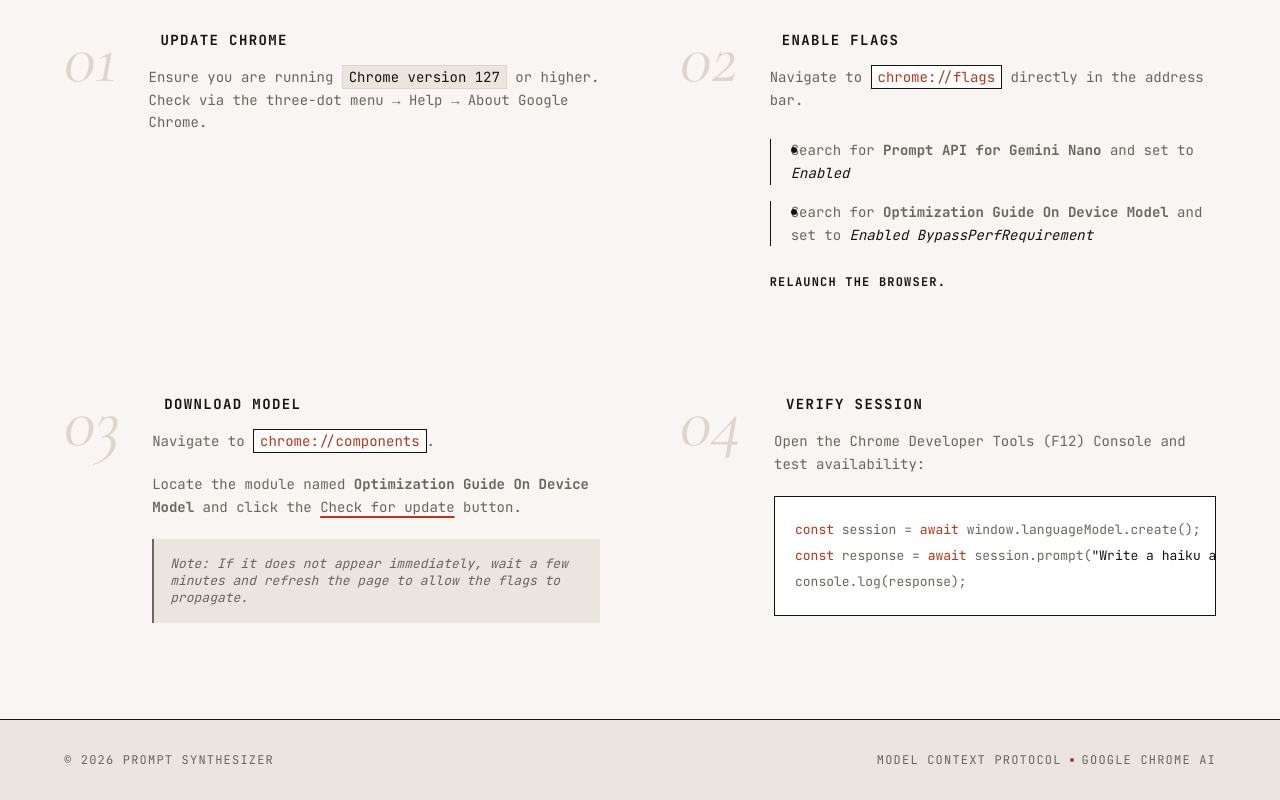
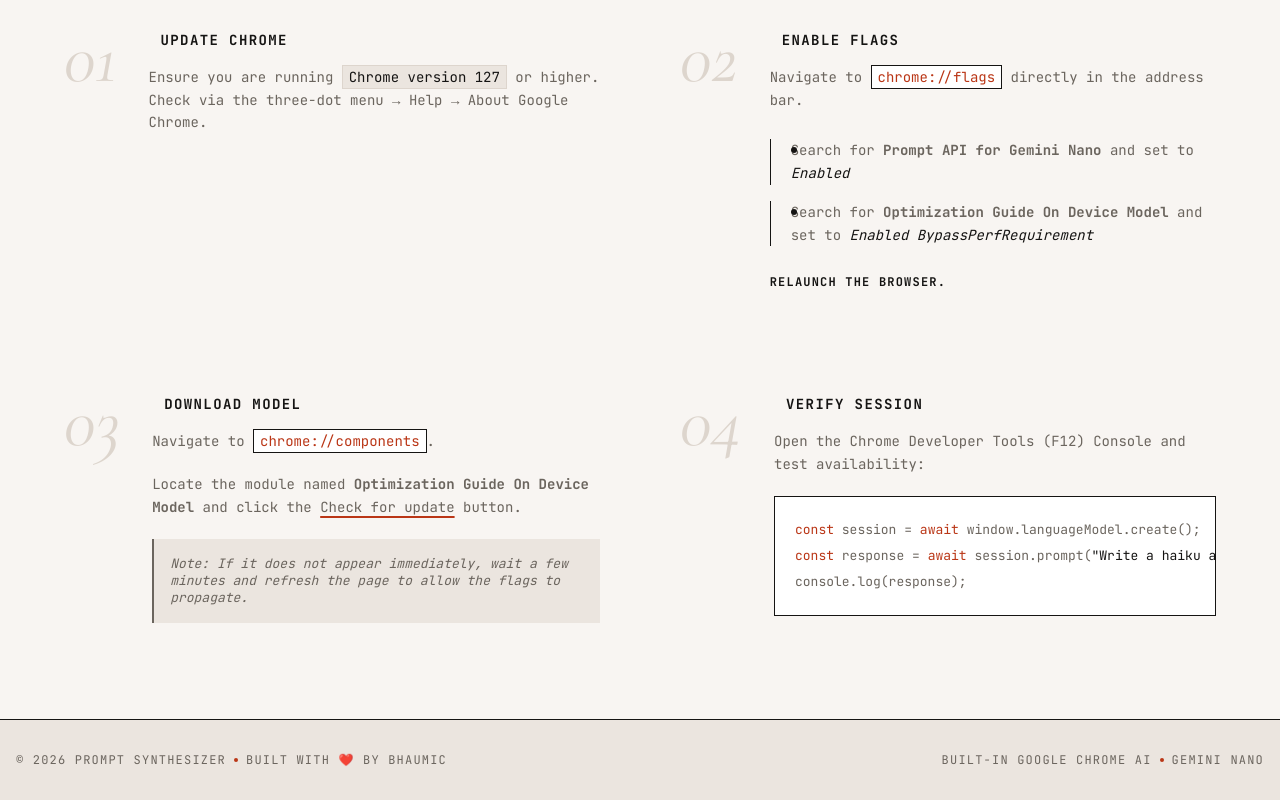
Before and after one commit to Mic-360/gitrevs, a React (Vite) app: page / in a window 1280 px wide. Shown: the part 968-1768 px from the top of the page. Built offline with nearby package versions, Linux system fonts and the light colour scheme.

Commit message:
Refactor Footer component for improved layout and styling consistency
Signed-off-by: Bhaumik Singh <Bhaumiksingh2000@gmail.com>

```diff
--- a/src/components/Footer.tsx
+++ b/src/components/Footer.tsx
@@ -1,13 +1,26 @@
 function Footer() {
   return (
-    <footer className="w-full border-t border-(--border-strong) px-4 sm:px-6 md:px-16 py-6 md:py-8 flex flex-col sm:flex-row justify-between items-center sm:items-start font-mono text-[10px] sm:text-xs uppercase tracking-widest text-(--text-muted) gap-6 bg-(--surface-alt)">
-      <div className="text-center sm:text-left">
-        &copy; {new Date().getFullYear()} Prompt Synthesizer
-      </div>
-      <div className="flex flex-wrap justify-center sm:justify-start items-center gap-2 max-w-full overflow-hidden shrink-0">
-        <span className="truncate">Model Context Protocol</span>
-        <span className="w-1 h-1 bg-(--accent) rounded-full shrink-0"></span>
-        <span className="truncate">Google Chrome AI</span>
+    <footer className="w-full border-t border-(--border-strong) bg-(--surface-alt)">
+      <div className="max-w-7xl mx-auto px-4 py-6 md:py-8 flex flex-col sm:flex-row justify-between items-center sm:items-start font-mono text-[10px] sm:text-xs uppercase tracking-widest text-(--text-muted) gap-6">
+        <div className="text-center sm:text-left flex items-center gap-2">
+          <span>&copy; {new Date().getFullYear()} Prompt Synthesizer</span>
+          <span className="w-1 h-1 bg-(--accent) rounded-full shrink-0"></span>
+          <span>
+            Built with ❤️ by{" "}
+            <a
+              href="http://github.com/mic-360"
+              target="_blank"
+              rel="noopener noreferrer"
+            >
+              Bhaumic
+            </a>
+          </span>
+        </div>
+        <div className="flex flex-wrap justify-center sm:justify-start items-center gap-2 max-w-full overflow-hidden shrink-0">
+          <span className="truncate">Built-in Google Chrome AI</span>
+          <span className="w-1 h-1 bg-(--accent) rounded-full shrink-0"></span>
+          <span className="truncate">Gemini Nano</span>
+        </div>
       </div>
     </footer>
   );
```
